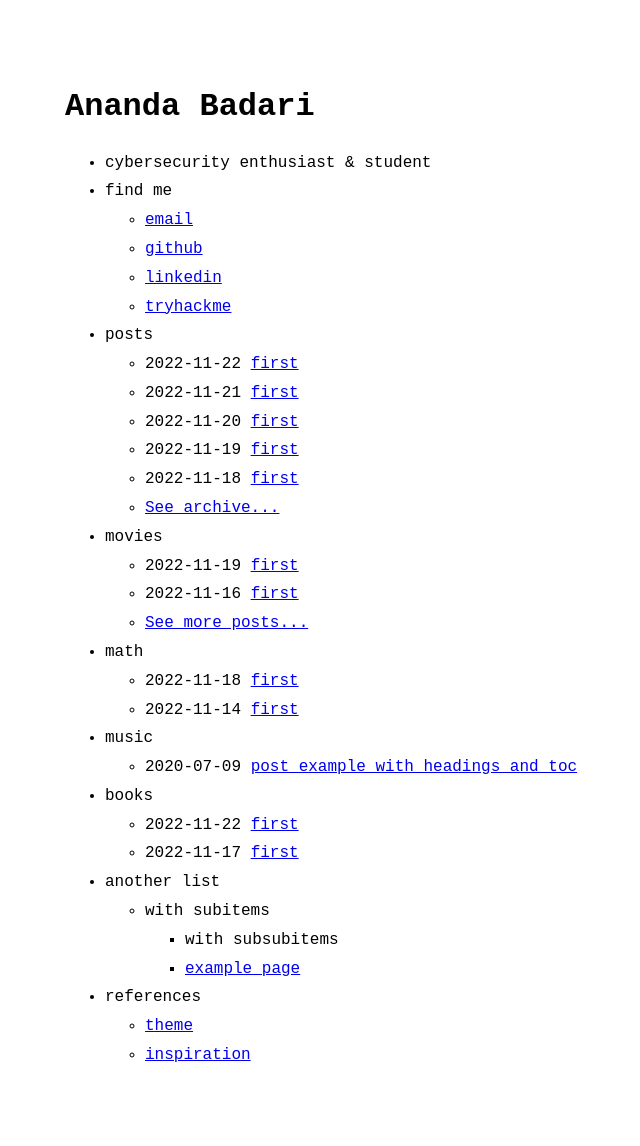
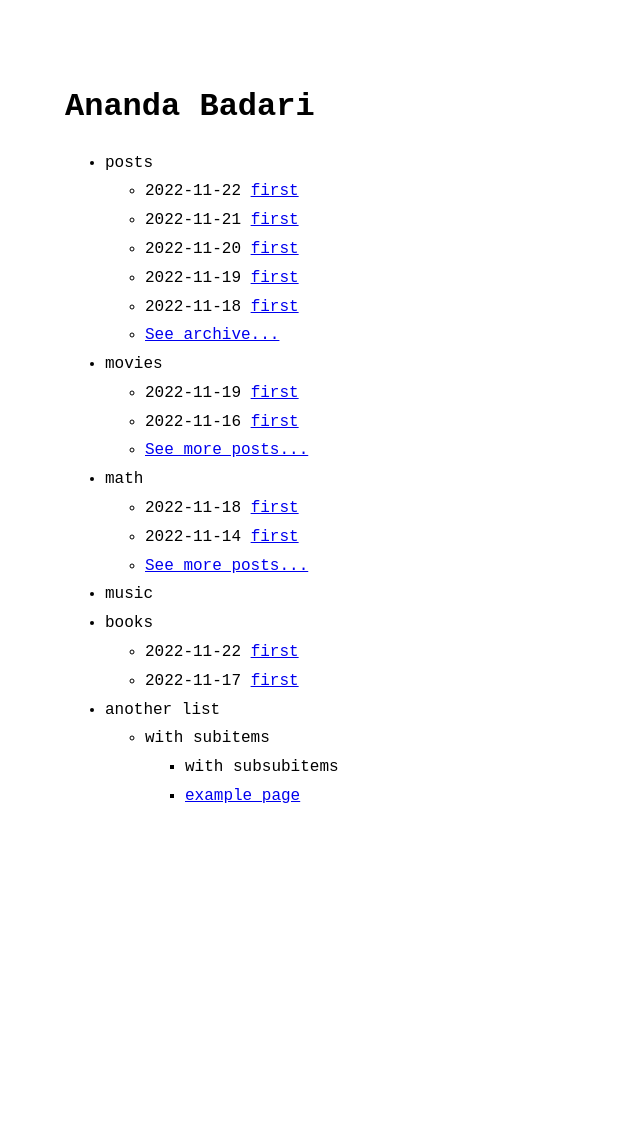
Before and after one commit to abadari3/abadari3.github.io, a Jekyll site: the page built from index.markdown, in a window 1280 px wide. Shown: the whole page, without its empty margins (255-895 px from the left). Built offline with Jekyll 4.4.1, drawn with Linux system fonts in a browser that asks for light colours; after the commit the page ends 900 px from its top, so only the background shows below that.

Commit message:
mutliple categories per post test

```diff
--- a/_data/menu.yml
+++ b/_data/menu.yml
@@ -1,17 +1,4 @@
 entries:
-  - title: cybersecurity enthusiast & student
-
-  - title: find me
-    entries:
-      - title: email
-        url: mailto:ganeshsrivathsan@gmail.com
-      - title: github
-        url: https://github.com/srivathsannayak
-      - title: linkedin
-        url: https://www.linkedin.com/in/srivathsannayak
-      - title: tryhackme
-        url: https://tryhackme.com/p/svheartvsnares
-
   - title: posts
     post_list:
           limit: 5
@@ -58,10 +45,3 @@
           - title: with subsubitems
           - title: example page
             url: about
-
-  - title: references
-    entries:
-      - title: theme
-        url: https://github.com/riggraz/no-style-please
-      - title: inspiration
-        url: https://riggraz.dev/
```
Also changed, not shown: _posts/2020-07-09-post-example-with-headings-and-toc.md (+1 -0 lines).
